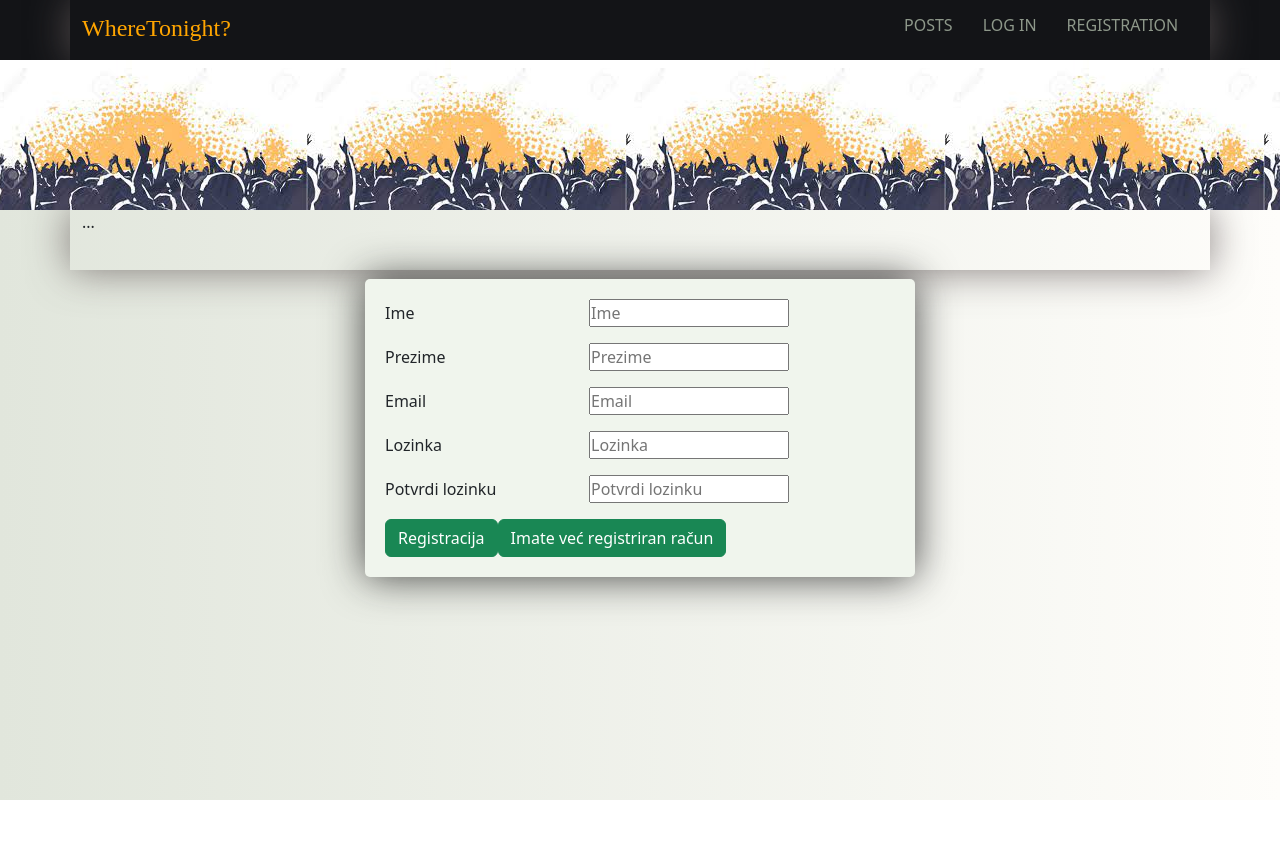
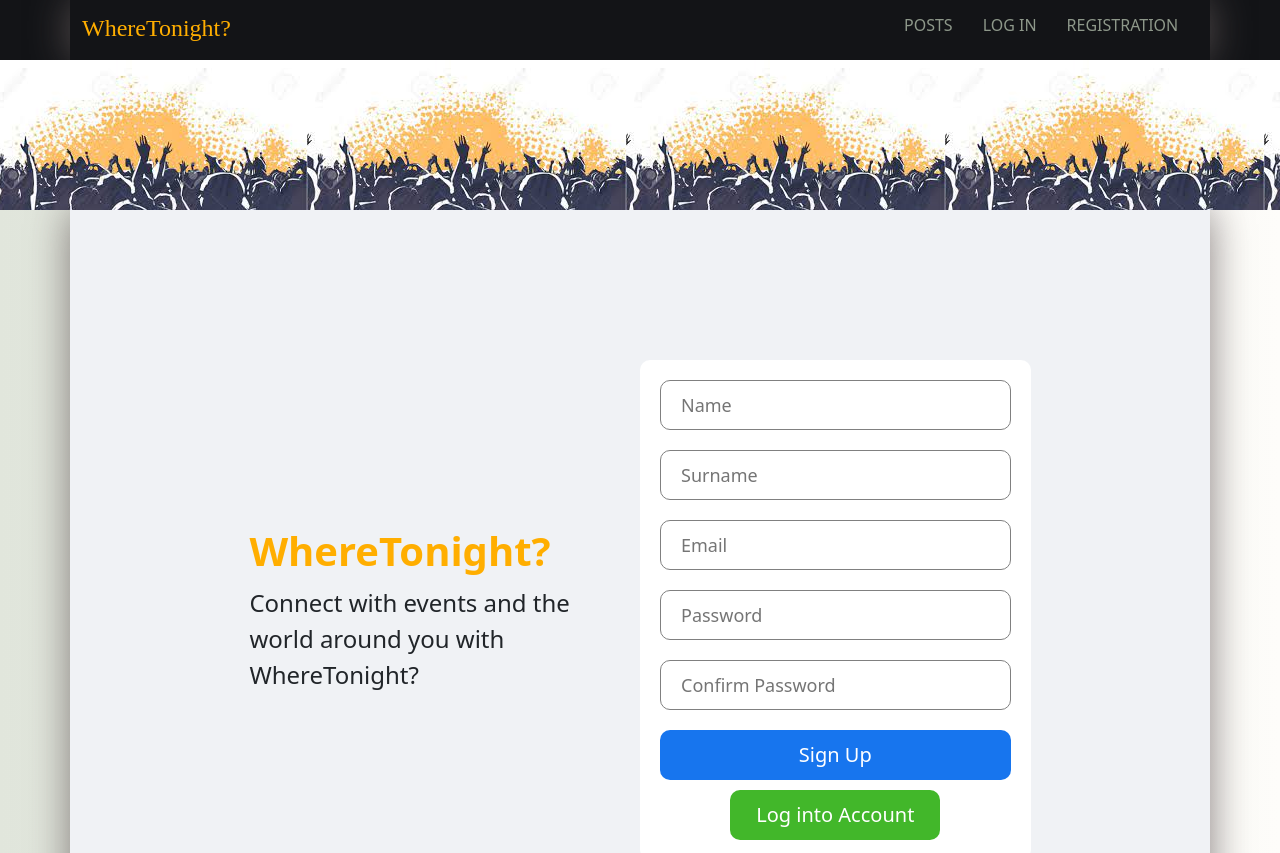
Before and after one commit to alilovicana/Gdje_si_veceras, a React (Create React App) app: page /CreateAds in a window 1280 px wide. Shown: the top 853 px of the page. Before the commit the page ends 800 px from the top, so only its background shows below. Built offline with nearby package versions, Linux system fonts and the light colour scheme.

Commit message:
add style for LogIn and Registration

```diff
--- a/package.json
+++ b/package.json
@@ -32,6 +32,7 @@
     "react-scripts": "^2.1.3",
     "react-transition-group": "^4.4.5",
     "react-transition-state": "^2.0.2",
+    "styled-components": "^5.3.6",
     "upload": "^1.3.1",
     "web-vitals": "^2.1.4"
   },
--- a/src/components/Components.css
+++ b/src/components/Components.css
@@ -29,7 +29,7 @@
 
 .header .title {
   font-family: "Lucida Handwriting", cursive;
-  color: orange;
+  color: rgb(255, 174, 0);
   margin-top: 10px;
   font-size: x-large;
 }
@@ -54,7 +54,7 @@
   padding: 10px;
 }
 .active, .header .navbar ul li:hover{
-  background-color:orange;
+  background-color:rgb(255, 174, 0);
   color: rgb(10, 10, 10) !important;
   text-decoration: none;
 }
--- a/src/components/Login.js
+++ b/src/components/Login.js
@@ -1,21 +1,18 @@
 import React from "react";
 import { useState, useEffect, useRef, useContext } from "react";
-import "./Components.css";
 import axios from "axios";
 import { useHistory } from 'react-router-dom'
 import { loginCall } from "../apiCalls"
 import { AuthContext } from "../context/AuthContext";
+import styled from "styled-components";
 // import { CircularProgress } from "@material-ui/core";
 
 function Login() {
     let redirect = useHistory();
     axios.defaults.withCredentials = true;
-
     const email = useRef();
     const password = useRef();
     const { isFetching, dispatch } = useContext(AuthContext);
-
-
     const initialValues = { email: "", password: "" };
     const [formValues, setFormValues] = useState(initialValues);
     const [formErrors, setFormErrors] = useState({});
@@ -40,7 +37,9 @@
         const { name, value } = e.target;
         setFormValues({ ...formValues, [name]: value });
     };
-
+    const RedirectToRegister = () => {
+        redirect.push('/Registration');
+    }
     const handleSubmit = (e) => {
         e.preventDefault();
         setFormErrors(validate(formValues));
@@ -57,62 +56,134 @@
         const errors = {};
         const regex = /^[^\s@]+@[^\s@]+\.[^\s@]{2,}$/i;
         if (!values.email) {
-            errors.email = "Unesite Email!";
+            errors.email = "Enter your Email!";
         } else if (!regex.test(values.email)) {
-            errors.email = "Neispravan Email format!";
+            errors.email = "Wrong Email format!";
         }
         if (!values.password) {
-            errors.password = "Unesite lozinku!";
+            errors.password = "Enter your Password!";
         } else if (values.password.length < 4) {
-            errors.password = "Lozinka mora biti veća od četiri karaktera!";
+            errors.password = "P<ssword must be larger than 4 characters!";
         }
         return errors;
     };
 
     return (
-        <div className="container">
-            {Object.keys(formErrors).length === 0 && isSubmit ? (
-                <div className="ui message success">Prijava uspješna!</div>
-            ) : (
-                <div className="ui message success">...</div>
-            )}
-
+        <LoginContainer>
             <form onSubmit={handleSubmit}>
-                <div className="ui form">
-                    <div className="field">
-                        <label>Email</label>
-                        <input
-                            type="email"
-                            name="email"
-                            placeholder="Email"
-                            value={formValues.email}
-                            onChange={handleChange}
-                            ref={email}
-                        />
+                <div className="container">
+                    <div className="loginWrapper">
+                        <div className="loginLeft">
+                            <h3 className="loginLogo">WhereTonight?</h3>
+                            <span className="loginDesc">
+                                Connect with events and the world around you with WhereTonight?
+                            </span>
+                        </div>
+                        <div className="loginRight">
+                            <div className="loginBox">
+                                <input placeholder="Email" className="loginInput" type="email" name="email" value={formValues.email} onChange={handleChange} ref={email} />
+                                <div className="error">{formErrors.email}</div>
+                                <input placeholder="Password" className="loginInput" type="password" name="password" value={formValues.password} onChange={handleChange} ref={password} />
+                                <div className="error">{formErrors.password}</div>
+                                <button className="loginButton" onClick={login}>Log In</button>
+                                <button className="loginRegisterButton" onClick={RedirectToRegister}>
+                                    Create a New Account
+                                </button>
+                            </div>
+                        </div>
                     </div>
-                    <p>{formErrors.email}</p>
-                    <div className="field">
-                        <label>Lozinka</label>
-                        <input
-                            type="password"
-                            name="password"
-                            placeholder="Lozinka"
-                            value={formValues.password}
-                            onChange={handleChange}
-                            ref={password}
-                        />
-                    </div>
-                    <p>{formErrors.password}</p>
-                    <button onClick={login} type="submit" className="btn btn-success" disabled={isFetching}> {isFetching ? (
-                        // <CircularProgress color="white" size="20px" />
-                        "odjava"
-                    ) : (
-                        "Prijava"
-                    )}</button>
                 </div>
             </form>
-        </div>
+        </LoginContainer>
     );
 }
+const LoginContainer = styled.div`
+.container{
+    width: 100vw;
+    height: 100vh;
+    background-color: #f0f2f5;
+    display: flex;
+    align-items: center;
+    justify-content: center;
+  }
+
+  .loginWrapper {
+    width: 70%;
+    height: 70%;
+    display: flex;
+  }
+
+  .loginLeft,
+  .loginRight {
+    flex: 1;
+    display: flex;
+    flex-direction: column;
+    justify-content: center;
+  }
+  .error {
+    color:red;
+  }
+  .loginLogo {
+    font-size: 40px;
+    font-weight: 800;
+    color: rgb(255, 174, 0);
+    margin-bottom: 10px;
+  }
+
+  .loginDesc {
+    font-size: 24px;
+  }
+
+  .loginBox{
+      height: 300px;
+      padding: 20px;
+      background-color: white;
+      border-radius: 10px;
+      display: flex;
+      flex-direction: column;
+      justify-content: space-between;
+  }
+
+  .loginInput{
+      height: 50px;
+      border-radius: 10px;
+      border: 1px solid gray;
+      font-size: 18px;
+      padding-left: 20px;
+  }
+
+  .loginInput:focus{
+      outline: none;
+  }
+
+  .loginButton{
+      height: 50px;
+      border-radius: 10px;
+      border: none;
+      background-color: #1775ee;
+      color: white;
+      font-size: 20px;
+      font-weight: 500;
+      cursor: pointer;
+  }
+
+  .loginForgot{
+      text-align: center;
+      color: #1775ee;
+  }
+
+  .loginRegisterButton{
+      width: 60%;
+      align-self: center;
+      height: 50px;
+      border-radius: 10px;
+      border: none;
+      background-color: #42b72a;
+      color: white;
+      font-size: 20px;
+      font-weight: 500;
+      cursor: pointer;
+  }
+`;
 
 export default Login;
--- a/src/components/Registration.js
+++ b/src/components/Registration.js
@@ -3,10 +3,11 @@
 import "./Components.css";
 import axios from 'axios';
 import bcrypt from 'bcryptjs';
-import {useHistory} from 'react-router-dom'
+import { useHistory } from 'react-router-dom'
+import styled from "styled-components";
 
 function Registration() {
-    let redirect=useHistory();
+    let redirect = useHistory();
     const initialValues = { firstName: "", lastName: "", email: "", password: "", confirmPassword: "" };
     const [formValues, setFormValues] = useState(initialValues);
     const [formErrors, setFormErrors] = useState({});
@@ -72,81 +73,130 @@
         }
         return errors;
     };
-    const RedirectToLogin=()=>{
+    const RedirectToLogin = () => {
         redirect.push('/Login');
     }
     return (
-        <div className="container">
-            {Object.keys(formErrors).length === 0 && isSubmit ? (
-                <div className="ui message success">Registracija uspješna!</div>
-            ) : (
-                <div className="ui message success">...</div>
-            )}
-
+        <RegistrationContainer>
             <form onSubmit={handleSubmit}>
-                <div className="ui form">
-                    <div className="field">
-                        <label>Ime</label>
-                        <input
-                            type="text"
-                            name="firstName"
-                            placeholder="Ime"
-                            value={formValues.firstName}
-                            onChange={handleChange}
-                        />
+                <div className="container">
+                    <div className="loginWrapper">
+                        <div className="loginLeft">
+                            <h3 className="loginLogo">WhereTonight?</h3>
+                            <span className="loginDesc">
+                                Connect with events and the world around you with WhereTonight?
+                            </span>
+                        </div>
+                        <div className="loginRight">
+                            <div className="loginBox">
+                                <input placeholder="Name" className="loginInput" onChange={handleChange} type="text" name="firstName" value={formValues.firstName} />
+                                <div className="error">{formErrors.firstName}</div>
+                                <input placeholder="Surname" className="loginInput" onChange={handleChange} type="text" name="lastName" value={formValues.lastName} />
+                                <div className="error">{formErrors.lastName}</div>
+                                <input placeholder="Email" className="loginInput" type="email" name="email" value={formValues.email} onChange={handleChange} />
+                                <div className="error">{formErrors.email}</div>
+                                <input placeholder="Password" className="loginInput" ref={passwordInputRef} type="password" name="password" value={formValues.password} onChange={handleChange} />
+                                <div className="error">{formErrors.password}</div>
+                                <input placeholder="Confirm Password" className="loginInput" type="password" name="confirmPassword" value={formValues.confirmPassword} onChange={handleChange} />
+                                <div className="error">{formErrors.confirmPassword}</div>
+                                <button className="loginButton">Sign Up</button>
+                                <button className="loginRegisterButton" onClick={RedirectToLogin} >
+                                    Log into Account
+                                </button>
+                            </div>
+                        </div>
                     </div>
-                    <p>{formErrors.firstName}</p>
-                    <div className="field">
-                        <label>Prezime</label>
-                        <input
-                            type="text"
-                            name="lastName"
-                            placeholder="Prezime"
-                            value={formValues.lastName}
-                            onChange={handleChange}
-                        />
-                    </div>
-                    <p>{formErrors.lastName}</p>
-                    <div className="field">
-                        <label>Email</label>
-                        <input
-                            type="text"
-                            name="email"
-                            placeholder="Email"
-                            value={formValues.email}
-                            onChange={handleChange}
-                        />
-                    </div>
-                    <p>{formErrors.email}</p>
-                    <div className="field">
-                        <label>Lozinka</label>
-                        <input
-                            ref={passwordInputRef}
-                            type="password"
-                            name="password"
-                            placeholder="Lozinka"
-                            value={formValues.password}
-                            onChange={handleChange}
-                        />
-                    </div>
-                    <p>{formErrors.password}</p>
-                    <div className="field">
-                        <label>Potvrdi lozinku</label>
-                        <input
-                            type="password"
-                            name="confirmPassword"
-                            placeholder="Potvrdi lozinku"
-                            value={formValues.confirmPassword}
-                            onChange={handleChange}
-                        />
-                    </div>
-                    <p>{formErrors.confirmPassword}</p>
-                    <button type="submit" className="btn btn-success">Registracija</button>
-                    <button  onClick={RedirectToLogin} type="submit" className="btn btn-success">Imate već registriran račun</button>
                 </div>
             </form>
-        </div>
+        </RegistrationContainer>
     );
 }
+const RegistrationContainer = styled.div`
+.container {
+    width: 100vw;
+    height: 100vh;
+    background-color: #f0f2f5;
+    display: flex;
+    align-items: center;
+    justify-content: center;
+  }
+
+  .loginWrapper {
+    width: 70%;
+    height: 70%;
+    display: flex;
+  }
+
+  .loginLeft,
+  .loginRight {
+    flex: 1;
+    display: flex;
+    flex-direction: column;
+    justify-content: center;
+  }
+
+  .loginLogo {
+    font-size: 40px;
+    font-weight: 800;
+    color: rgb(255, 174, 0);
+    margin-bottom: 10px;
+  }
+  .error{
+    color:red;
+  }
+  .loginDesc {
+    font-size: 24px;
+  }
+
+  .loginBox{
+      height: 500px;
+      padding: 20px;
+      background-color: white;
+      border-radius: 10px;
+      display: flex;
+      flex-direction: column;
+      justify-content: space-between;
+  }
+
+  .loginInput{
+      height: 50px;
+      border-radius: 10px;
+      border: 1px solid gray;
+      font-size: 18px;
+      padding-left: 20px;
+  }
+
+  .loginInput:focus{
+      outline: none;
+  }
+
+  .loginButton{
+      height: 50px;
+      border-radius: 10px;
+      border: none;
+      background-color: #1775ee;
+      color: white;
+      font-size: 20px;
+      font-weight: 500;
+      cursor: pointer;
+  }
+
+  .loginForgot{
+      text-align: center;
+      color: #1775ee;
+  }
+
+  .loginRegisterButton{
+      width: 60%;
+      align-self: center;
+      height: 50px;
+      border-radius: 10px;
+      border: none;
+      background-color: #42b72a;
+      color: white;
+      font-size: 20px;
+      font-weight: 500;
+      cursor: pointer;
+  }`;
 
 export default Registration;
```
Also changed, not shown: 1 other file (tests, documents, lock files or other folders).
